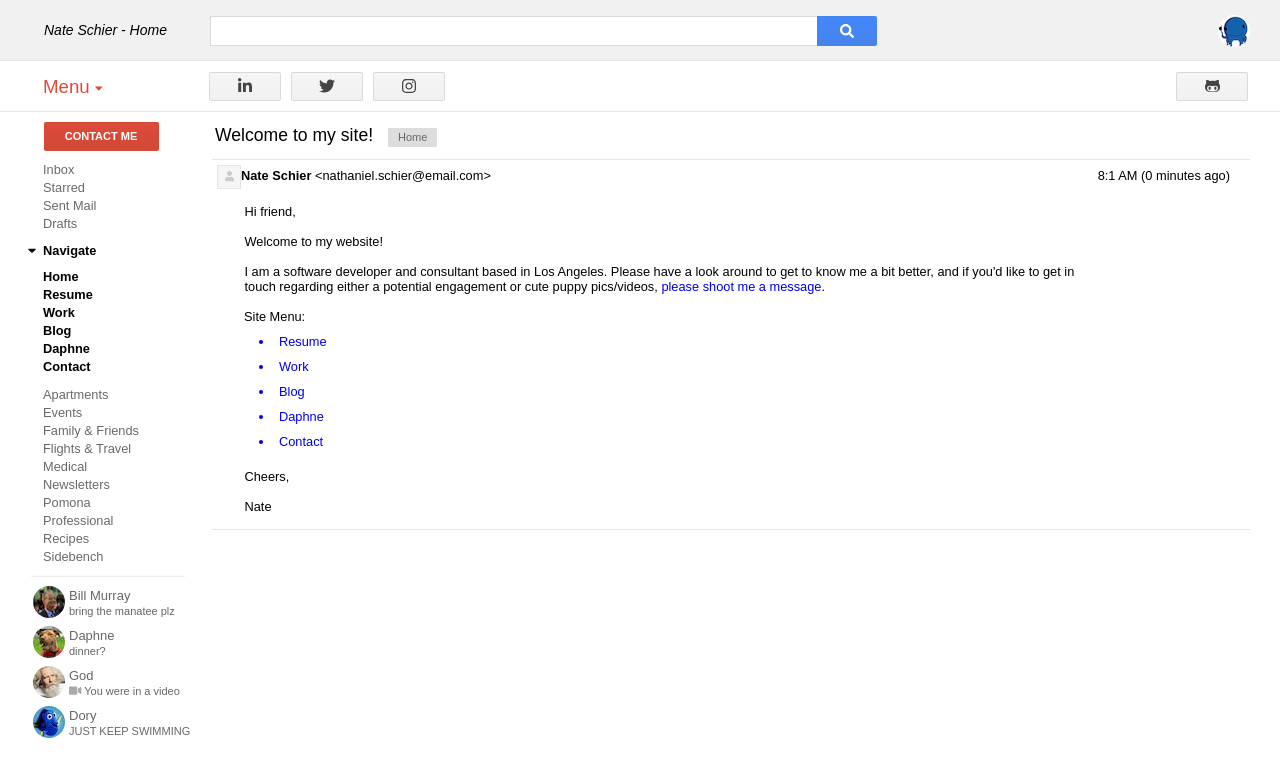
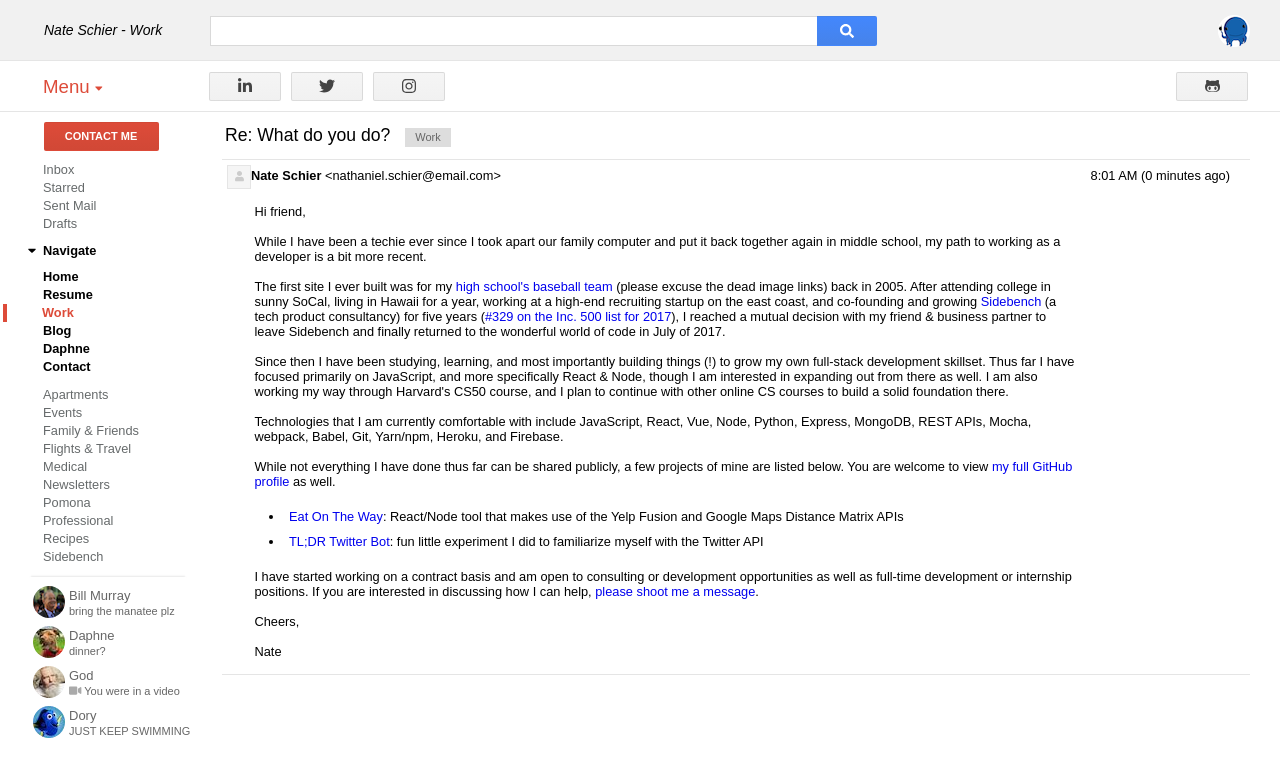
Before and after one commit to cosst/personal-site, a Vue app: page /work in a window 1280 px wide. Shown: the top 776 px of the page. Built offline with nearby package versions, Linux system fonts and the light colour scheme.

Commit message:
Add sidebar red border for active link. Update partials.

```diff
--- a/src/components/Blog.vue
+++ b/src/components/Blog.vue
@@ -311,4 +311,12 @@
     width: 30%;
   }
 }
+@media only screen and (min-width: 801px)  {
+  .main {
+    margin-top: 112px;
+  }
+  .main-container {
+    margin-left: 212px;
+  }
+}
 </style>
--- a/src/components/Contact.vue
+++ b/src/components/Contact.vue
@@ -159,4 +159,12 @@
     display: none;
   }
 }
+@media only screen and (min-width: 801px)  {
+  .main {
+    margin-top: 112px;
+  }
+  .main-container {
+    margin-left: 212px;
+  }
+}
 </style>
--- a/src/components/Daphne.vue
+++ b/src/components/Daphne.vue
@@ -149,4 +149,12 @@
     display: none;
   }
 }
+@media only screen and (min-width: 801px)  {
+  .main {
+    margin-top: 112px;
+  }
+  .main-container {
+    margin-left: 212px;
+  }
+}
 </style>
--- a/src/components/EmailHeader.vue
+++ b/src/components/EmailHeader.vue
@@ -1,5 +1,3 @@
-var data = new Date().getHours();
-
 <template>
   <div class="email-header">
     <div class="user-icon">
@@ -9,7 +7,7 @@
       <h2>Nate Schier</h2> &lt;nathaniel.schier@email.com&gt;
     </div>
     <div id="email-time" class="right-text">
-      {{ getEmailHours }}:{{ minutes }} {{ getAmPm }} (0 minutes ago)
+      {{ getEmailHours }}:{{ getEmailMinutes }} {{ getAmPm }} (0 minutes ago)
     </div>
   </div>
 </template>
@@ -34,6 +32,14 @@
       }
       else {
         return this.hours;
+      }
+    },
+    getEmailMinutes: function() {
+      if (this.minutes < 10) {
+        return '0' + this.minutes;
+      }
+      else {
+        return this.minutes;
       }
     },
     getAmPm: function() {
--- a/src/components/Home.vue
+++ b/src/components/Home.vue
@@ -179,4 +179,12 @@
     font-size: 40px;
   }
 }
+@media only screen and (min-width: 801px)  {
+  .main {
+    margin-top: 112px;
+  }
+  .main-container {
+    margin-left: 212px;
+  }
+}
 </style>
--- a/src/components/PartialHeader.vue
+++ b/src/components/PartialHeader.vue
@@ -13,7 +13,7 @@
         </form>
       </div>
       <div class="header-logo">
-        <a href="/#/">
+        <a href="/">
           <span class="header-logo-image"></span>
         </a>
       </div>
@@ -42,32 +42,32 @@
           </a>
         </div>
         <div class="menu-icon social-med-screen-icon">
-          <a href="/#/">
+          <a href="/">
             <i class="fas fa-home"></i>
           </a>
         </div>
         <div class="menu-icon social-med-screen-icon">
-          <a href="/#/resume">
+          <a href="/resume">
             <i class="fas fa-file-alt"></i>
           </a>
         </div>
         <div class="menu-icon social-med-screen-icon">
-          <a href="/#/work">
+          <a href="/work">
             <i class="fas fa-archive"></i>
           </a>
         </div>
         <div class="menu-icon social-med-screen-icon">
-          <a href="/#/blog">
+          <a href="/blog">
             <i class="fas fa-lightbulb"></i>
           </a>
         </div>
         <div class="menu-icon social-med-screen-icon">
-          <a href="/#/daphne">
+          <a href="/daphne">
             <i class="fas fa-paw"></i>
           </a>
         </div>
         <div class="menu-icon social-med-screen-icon">
-          <a href="/#/contact">
+          <a href="/contact">
             <i class="fas fa-envelope-square"></i>
           </a>
         </div>
@@ -153,6 +153,9 @@
   }
   .social-wide-screen-icon {
     display: inline-block;
+  }
+  .top-container {
+    position: fixed;
   }
 }
 .header-container {
--- a/src/components/PartialSidebar.vue
+++ b/src/components/PartialSidebar.vue
@@ -21,12 +21,12 @@
               <i class="fas fa-caret-down"></i>&nbsp;&nbsp;Navigate
             </div>
               <ul>
-                <a href="/#/" v-on:click="setActive('home')" :class="{ active: isActive('home') }"><li>Home</li></a>
-                <a href="/#/resume" v-on:click="setActive('resume')" :class="{ active: isActive('resume') }"><li>Resume</li></a>
-                <a href="/#/work"><li>Work</li></a>
-                <a href="/#/blog"><li>Blog</li></a>
-                <a href="/#/daphne"><li>Daphne</li></a>
-                <a href="/#/contact"><li>Contact</li></a>
+                <router-link to="/" exact tag="li">Home</router-link>
+                <router-link to="resume" tag="li">Resume</router-link>
+                <router-link to="work" tag="li">Work</router-link>
+                <router-link to="blog" tag="li">Blog</router-link>
+                <router-link to="daphne" tag="li">Daphne</router-link>
+                <router-link to="contact" tag="li">Contact</router-link>
               </ul>
           </div>
           <div class="nav-fake">
@@ -218,11 +218,13 @@
 .folders {
   margin-top: -10px;
 }
+
 .folders li {
   height: 16px;
-  margin: 0px -10px;
+  margin: 0px -10px 0px;
   padding: 1px 20px;
 }
+
 .folders ul {
   font-size: 12.8px;
   list-style-type: none;
@@ -250,12 +252,19 @@
 .nav-menu li:active {
   color: #dd4b39;
 }
+.router-link-exact-active {
+  border-left: 4px solid #dd4b39;
+  color: #dd4b39;
+  margin-left: -30px !important;
+  padding-left: 35px !important;
+}
 .sidebar {
   height: 465px;
 }
 .sidebar-container {
   display: flex;
   flex-direction: column;
+  position: fixed;
   width: 202px;
 }
 </style>
--- a/src/components/Resume.vue
+++ b/src/components/Resume.vue
@@ -260,4 +260,12 @@
     display: none;
   }
 }
+@media only screen and (min-width: 801px)  {
+  .main {
+    margin-top: 112px;
+  }
+  .resume-container {
+    margin-left: 212px;
+  }
+}
 </style>
--- a/src/components/Work.vue
+++ b/src/components/Work.vue
@@ -123,4 +123,12 @@
     display: none;
   }
 }
+@media only screen and (min-width: 801px)  {
+  .main {
+    margin-top: 112px;
+  }
+  .main-container {
+    margin-left: 212px;
+  }
+}
 </style>
--- a/src/router/index.js
+++ b/src/router/index.js
@@ -11,6 +11,7 @@
 Vue.use(Router)
 
 export default new Router({
+  mode: 'history',
   routes: [
     {
       path: '/',
```
